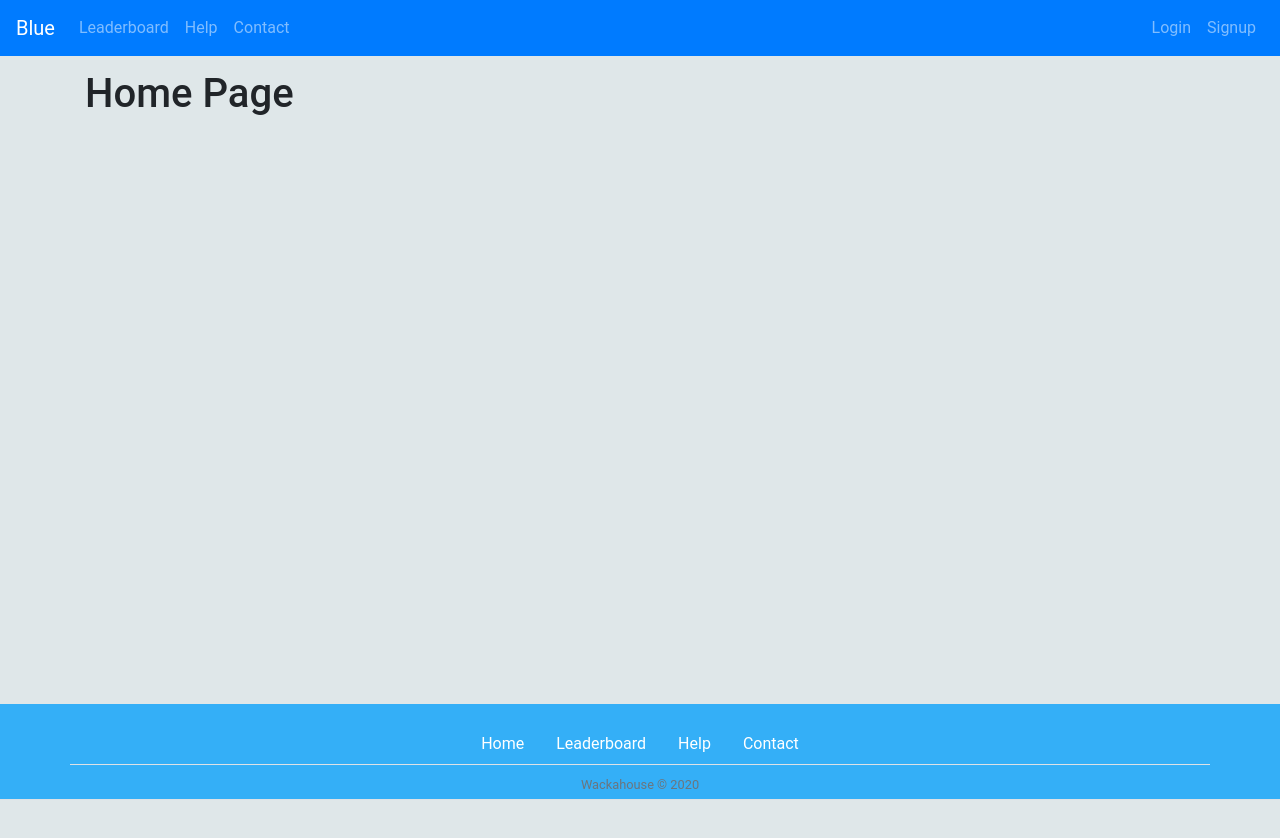
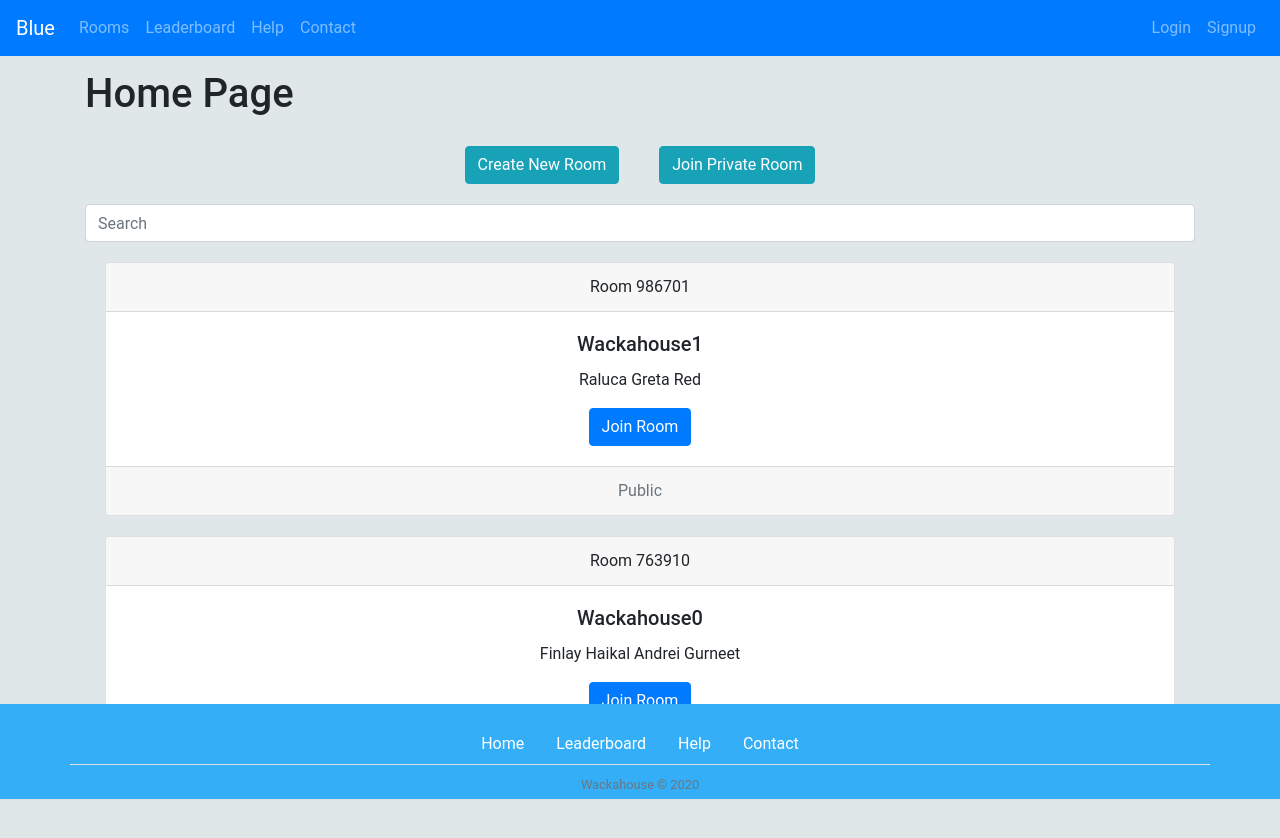
Before and after one commit to Wackahouse/blue, a React (Create React App) app in the folder blue_react/: page / in a window 1280 px wide. Shown: the top 838 px of the page. Before the commit the page ends 800 px from the top, so only its background shows below. Built offline with nearby package versions, Linux system fonts and the light colour scheme.

Commit message:
renders room cards on home page

```diff
--- a/blue_react/package.json
+++ b/blue_react/package.json
@@ -6,7 +6,7 @@
     "@testing-library/jest-dom": "^4.2.4",
     "@testing-library/react": "^9.5.0",
     "@testing-library/user-event": "^7.2.1",
-    "bootstrap": "^4.4.1",
+    "bootstrap": "^4.5.0",
     "imports-loader": "^0.8.0",
     "js-cookie": "^2.2.1",
     "react": "^16.13.1",
--- a/blue_react/src/App.css
+++ b/blue_react/src/App.css
@@ -41,19 +41,10 @@
 body {
   background: #dfe7e9;
   font-family: 'Roboto', sans-serif;
+  min-height: 400px;
+  margin-bottom: 150px;
+  clear: both;
 }
-  .form-control {
-  font-size: 16px;
-  transition: all 0.4s;
-  box-shadow: none;
-}
-.form-control:focus {
-      border-color: #5cb85c;
-  }
-  .form-control, .btn {
-      border-radius: 50px;
-  outline: none !important;
-  }
 .signup-form {
   width: 480px;
   margin: 0 auto;
@@ -78,9 +69,6 @@ body {
 .signup-form .hint-text {
   color: #999;
   text-align: center;
-  margin-bottom: 20px;
-}
-.signup-form .form-group {
   margin-bottom: 20px;
 }
   .signup-form .btn {
--- a/blue_react/src/App.js
+++ b/blue_react/src/App.js
@@ -40,7 +40,7 @@ export const responseFacebook = (response) => {
 
 export const responseGoogle = (response) => {
   console.log(response);
-  if (!localStorage.getItem('currentUser')){
+  if ((!localStorage.getItem('currentUser')) || localStorage.getItem('currentUser') === "facebook" ){
     // if we need a connection to the db for gmail users it needs to go here
     let currentUser = {name: response.profileObj.name,
       picture: response.profileObj.imageUrl,
--- a/blue_react/src/components/Footer.css
+++ b/blue_react/src/components/Footer.css
@@ -1,5 +1,5 @@
 footer {
-  margin-top: 20px;
+  margin-top: 1000px;
   background-color: #5BAFF1;
   padding-bottom: 5px;
 }
--- a/blue_react/src/components/Navbar.js
+++ b/blue_react/src/components/Navbar.js
@@ -13,6 +13,9 @@ class Navbar extends Component {
 			      </button>
 			      <div className="collapse navbar-collapse" id="collapsibleNavbar">
 			        <ul className="navbar-nav">
+			          <li className="nav-item">
+			            <a className="nav-link" href="/">Rooms</a>
+			          </li>
 			          <li className="nav-item">
 			            <a className="nav-link" href="leaderboard">Leaderboard</a>
 			          </li>
@@ -44,6 +47,9 @@ class Navbar extends Component {
 			      <div className="collapse navbar-collapse" id="collapsibleNavbar">
 			        <ul className="navbar-nav">
 			          <li className="nav-item">
+			            <a className="nav-link" href="/">Rooms</a>
+			          </li>
+			          <li className="nav-item">
 			            <a className="nav-link" href="leaderboard">Leaderboard</a>
 			          </li>
 			          <li className="nav-item">
--- /dev/null
+++ b/blue_react/src/components/RoomCard.css
@@ -0,0 +1,3 @@
+.card-container {
+	margin: 20px;
+}
--- /dev/null
+++ b/blue_react/src/components/RoomCard.js
@@ -0,0 +1,28 @@
+import React, { Component } from 'react';
+import './RoomCard.css';
+
+class RoomCard extends Component {
+	render() {
+		var names = ""
+		for (var i = this.props.room.members.length - 1; i >= 0; i--) {
+			names += this.props.room.members[i].name + " ";
+		}
+		return(
+			<div className="card-container card text-center">
+			    <div className="card-header">
+			        Room {this.props.room.id}
+			    </div>
+			    <div className="card-body">
+			        <h5 className="card-title">{this.props.room.name}</h5>
+			    	<p className="card-text">{names}</p>
+			    	<a href="#" className="btn btn-primary">Join Room</a>
+			    </div>
+			    <div className="card-footer text-muted">
+			    	{this.props.room.public ? "Public" : "Private"}
+			    </div>
+			</div>
+			);
+	}
+}
+
+export default RoomCard
--- /dev/null
+++ b/blue_react/src/pages/Home.css
@@ -0,0 +1,3 @@
+.nav-button {
+	margin: 20px;
+}
--- a/blue_react/src/pages/Home.js
+++ b/blue_react/src/pages/Home.js
@@ -1,10 +1,68 @@
 import React, { Component } from 'react';
+import RoomCards from './RoomCards';
+import './Home.css';
+
+/*
+We need a list of JSON objects that holds infor about each room
+Once the server and db are setup, this is the variable that will store that info
+private rooms will also have an access code
+[members] needs to contain the name and the userid from the db
+rooms := {id (int),name (str), members ([Object object]), public (bool), (?)accssCode (str)}
+*/
+var rooms = [
+{
+	id: 763910,
+	name: 'Wackahouse0',
+	members:[
+	{name: 'Gurneet', userid: 1},
+	{name: 'Andrei', userid: 2},
+ 	{name: 'Haikal', userid: 3},
+ 	{name: 'Finlay', userid: 4}
+ 	],
+ 	public: false,
+ 	accessCode: "iw93p4"
+ },
+ {
+	id: 763910,
+	name: 'Wackahouse0',
+	members:[
+	{name: 'Gurneet', userid: 1},
+	{name: 'Andrei', userid: 2},
+ 	{name: 'Haikal', userid: 3},
+ 	{name: 'Finlay', userid: 4}
+ 	],
+ 	public: true,
+ 	accessCode: "iw93p4"
+ },
+ {
+ 	id: 986701,
+ 	name: 'Wackahouse1',
+ 	members: [
+ 	{name: 'Red', userid: 6},
+ 	{name: 'Greta', userid: 7},
+ 	{name: 'Raluca', userid: 8}
+ 	],
+ 	public: true
+ }
+]
 
 class Home extends Component {
 	render() {
 		return (
 		    <div className="container">
-		      <h1>Home Page</h1>
+		        <h1>Home Page</h1>
+		        <div className="row justify-content-center">
+		        	<div className="nav-button column">
+		        		<button type="button" className="btn btn-info">Create New Room</button>
+		        	</div>
+		        	<div className="nav-button column">
+		        		<button type="button" className="btn btn-info">Join Private Room</button>
+		        	</div>
+		        </div>
+		        <div className="md-form active-cyan-2 mb-3">
+  				  <input className="form-control" type="text" placeholder="Search" aria-label="Search" />
+			    </div>
+			    <RoomCards rooms={rooms}/>
 		    </div>
 		);
 	}
--- /dev/null
+++ b/blue_react/src/pages/RoomCards.js
@@ -0,0 +1,21 @@
+import React, { Component } from 'react';
+import RoomCard from '../components/RoomCard';
+
+function generateRoomCard(room) {
+
+}
+
+class RoomCards extends Component {
+	render() {
+		var roomCards = [];
+		for (var i = this.props.rooms.length - 1; i >= 0; i--) {
+			if (this.props.rooms[i].public) {
+				var roomCard = <RoomCard key={this.props.rooms[i].id} room={this.props.rooms[i]} />;
+				roomCards.push(roomCard);
+			}
+		}
+		return roomCards;
+	}
+}
+
+export default RoomCards
```
Also changed, not shown: 1 other file (tests, documents, lock files or other folders).
